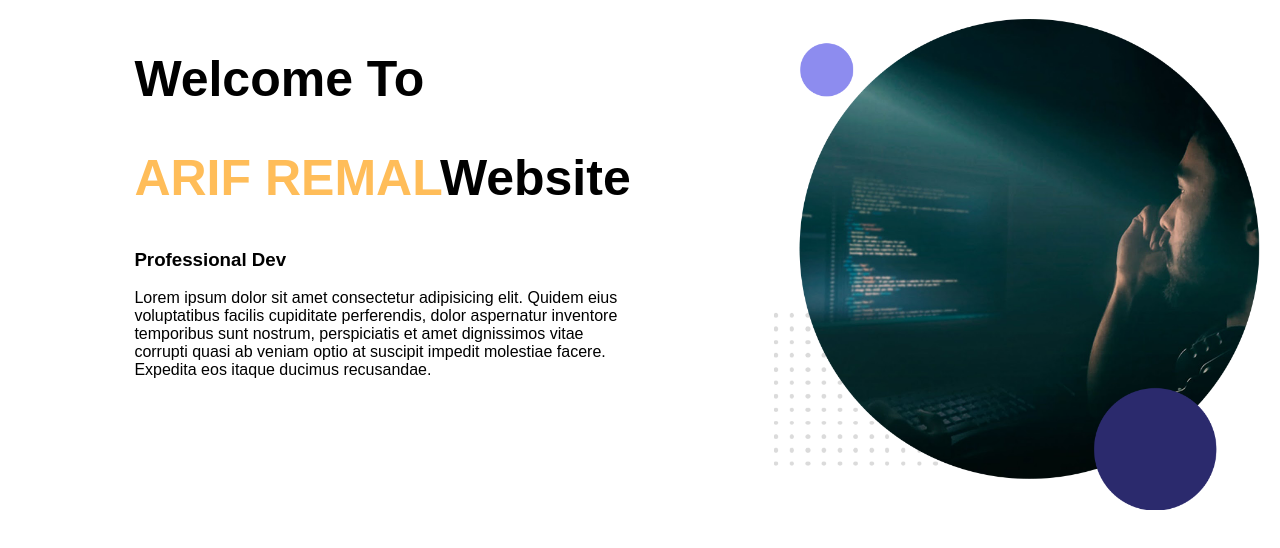
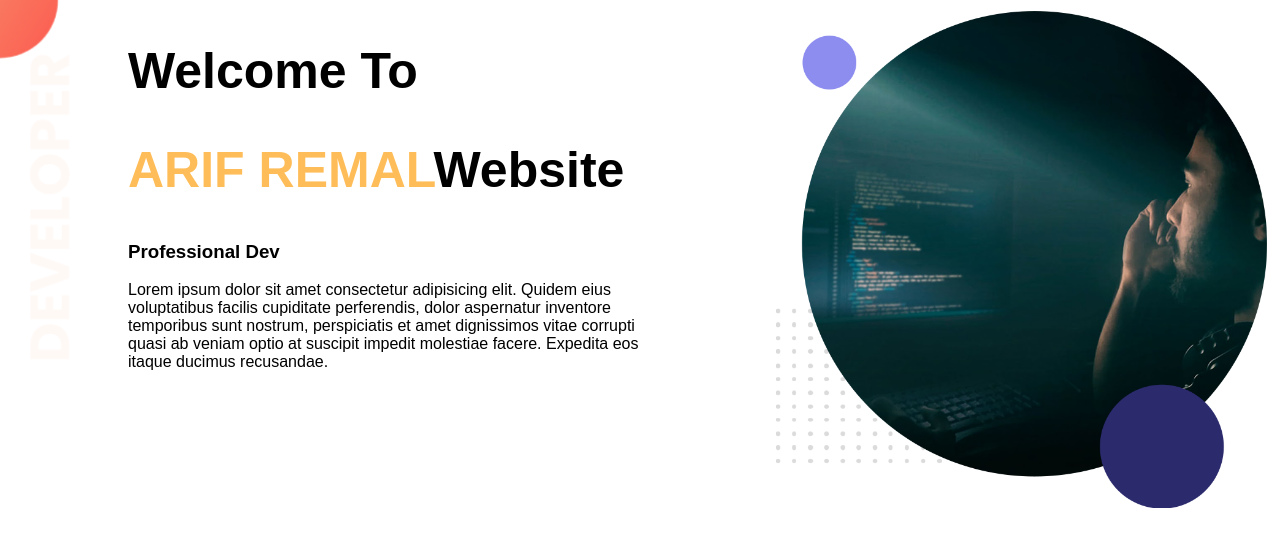
Before and after one commit to arifremal/web-portfolio, a plain HTML site: page index.html in a window 1280 px wide. Drawn offline with Linux system fonts and the light colour scheme.

Commit message:
bg added

```diff
--- a/index.html
+++ b/index.html
@@ -8,7 +8,7 @@
     <link rel="stylesheet" href="style.css">
 </head>
 <body>
-   <section>
+   <section class="top-banner">
     <div class="half-width">
             <h1>Welcome To </h1>
             <h1><span style="color:#ffbd59;">ARIF REMAL</span>Website </h1>
@@ -16,7 +16,7 @@
             <p>Lorem ipsum dolor sit amet consectetur adipisicing elit. Quidem eius voluptatibus facilis cupiditate perferendis, dolor aspernatur inventore temporibus sunt nostrum, perspiciatis et amet dignissimos vitae corrupti quasi ab veniam optio at suscipit impedit molestiae facere. Expedita eos itaque ducimus recusandae.</p>
     </div>
     <div class="half-width" >
-        <img src="./images/image.png" alt="">
+        <img src="Images/image.png" alt="">
     </div>
 
    </section>
--- a/style.css
+++ b/style.css
@@ -1,6 +1,7 @@
 body{
     font-family: 'Poppins', sans-serif;
     overflow: hidden;
+    margin: 0px;
 }
 
 h1{
@@ -17,3 +18,11 @@ h1{
 .half-width img{
 width: 100%;
 }
+.top-banner{
+    background-image: url(Images/top-banner.png);
+    background-repeat: no-repeat;
+
+}
+section{
+    height: 500px;
+}
```
